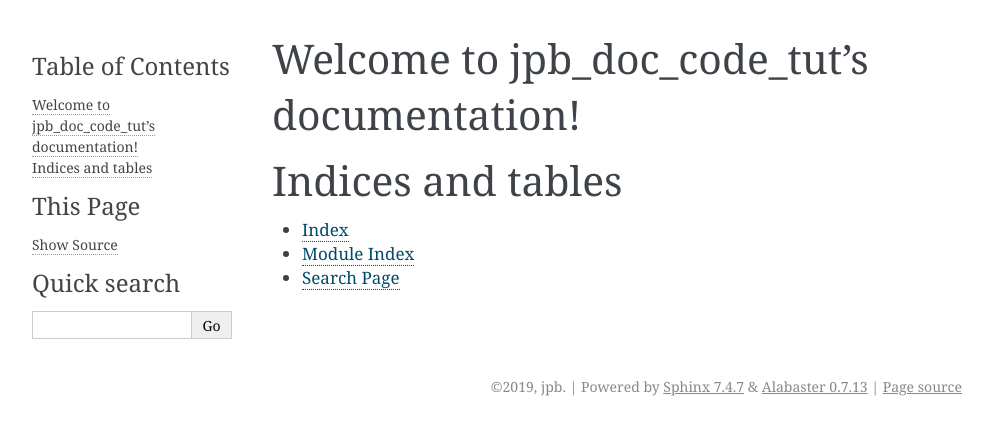
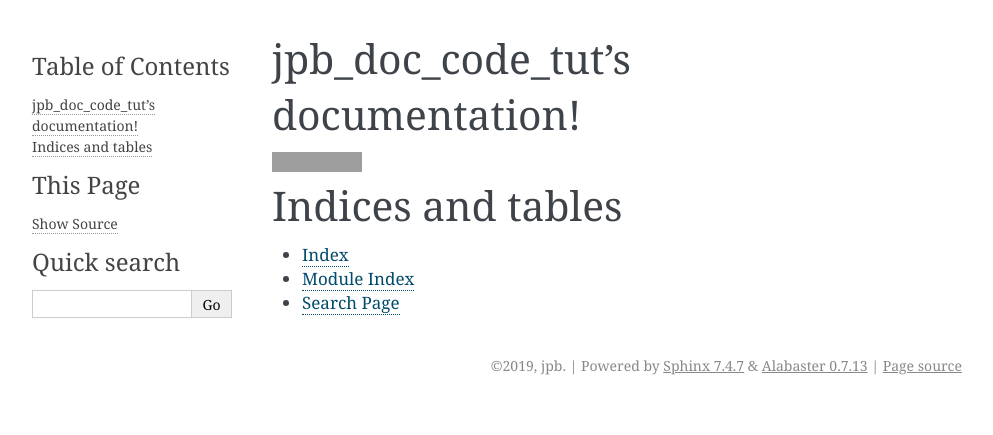
Before and after one commit to jpbourrely/jpb_doc_code_tut, a Sphinx documentation site: the page built from docs/index.rst, in a window 1280 px wide. Shown: the top 435 px of the page, without its empty margins (148-1141 px from the left). Built offline with Sphinx 7.4.7, drawn with Linux system fonts in a browser that asks for light colours; grey boxes are pictures that could not be loaded.

```diff
--- a/docs/index.rst
+++ b/docs/index.rst
@@ -3,8 +3,14 @@
    You can adapt this file completely to your liking, but it should at least
    contain the root `toctree` directive.
 
-Welcome to jpb_doc_code_tut's documentation!
-============================================
+
+jpb_doc_code_tut's documentation!
+=================================
+
+.. image:: https://readthedocs.org/projects/jpb-doc-code-tut/badge/?version=latest
+   :target: https://jpb-doc-code-tut.readthedocs.io/en/latest/?badge=latest
+   :alt: Documentation Status
+
 
 .. toctree::
    :maxdepth: 2
```
